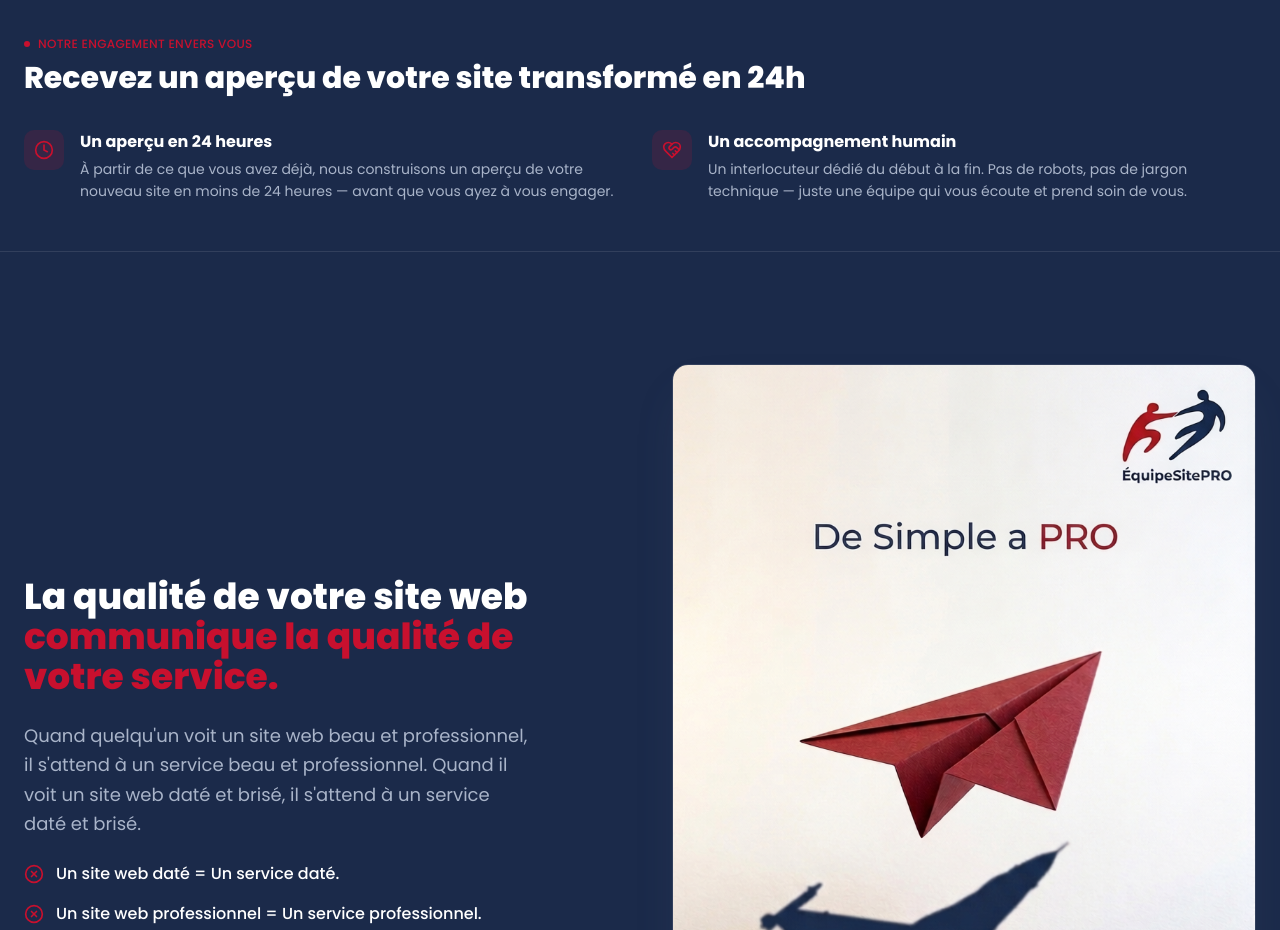
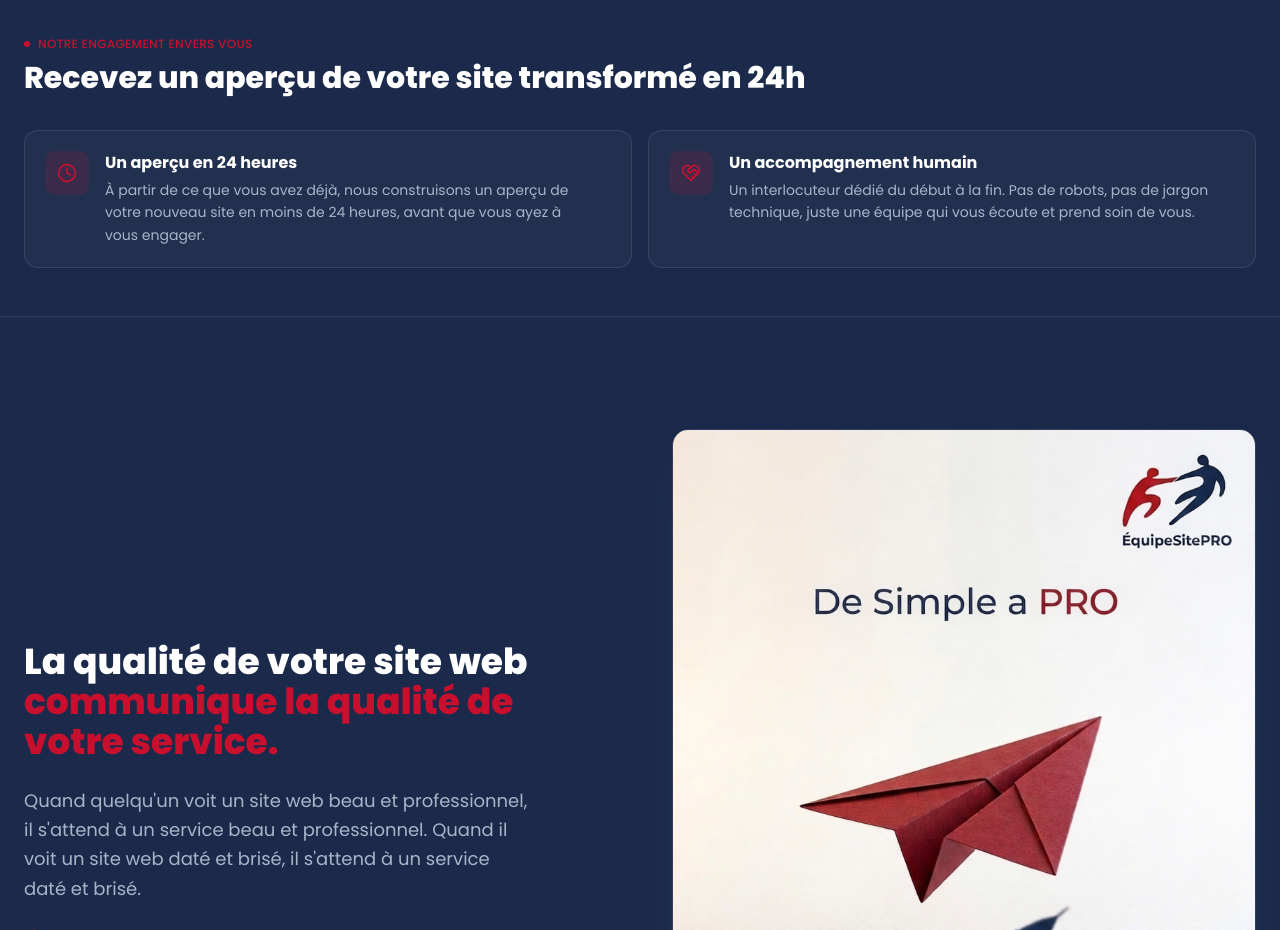
Before and after one commit to elijahdavis534-blip/equipesitepro, a Next.js app: page / in a window 1280 px wide. Shown: the part 940-1870 px from the top of the page. Built offline with nearby package versions, Linux system fonts and the light colour scheme.

Commit message:
feat: enhance UI and update i18n descriptions for clarity
Co-authored-by: elijahdavis534-blip <240624320+elijahdavis534-blip@users.noreply.github.com>

```diff
--- a/components/stone/preview-promise.tsx
+++ b/components/stone/preview-promise.tsx
@@ -31,12 +31,19 @@ export function PreviewPromise() {
         </div>
 
         {/* Two focus points */}
-        <div className="grid gap-6 md:grid-cols-2">
+        <div className="grid gap-4 md:grid-cols-2">
           {items.map((item, index) => {
             const Icon = ITEM_ICONS[index] ?? Clock;
             return (
-              <div key={item.title} className="flex items-start gap-4">
-                <span className="flex size-10 shrink-0 items-center justify-center rounded-lg bg-brand-red/15 text-brand-red">
+              <div
+                key={item.title}
+                className="group relative flex items-start gap-4 overflow-hidden rounded-xl border border-white/10 bg-white/[0.03] p-5 transition-all duration-300 ease-out hover:-translate-y-1 hover:border-brand-red/40 hover:bg-white/[0.06] hover:shadow-[0_18px_40px_-18px_rgba(220,38,38,0.5)]"
+              >
+                <span
+                  aria-hidden="true"
+                  className="pointer-events-none absolute inset-x-0 top-0 h-px bg-gradient-to-r from-transparent via-brand-red/60 to-transparent opacity-0 transition-opacity duration-300 group-hover:opacity-100"
+                />
+                <span className="flex size-11 shrink-0 items-center justify-center rounded-lg bg-brand-red/15 text-brand-red transition-all duration-300 group-hover:scale-110 group-hover:bg-brand-red group-hover:text-white">
                   <Icon className="size-5" aria-hidden="true" />
                 </span>
                 <div className="flex flex-col gap-1">
--- a/lib/i18n/dictionary.ts
+++ b/lib/i18n/dictionary.ts
@@ -40,12 +40,12 @@ export const dictionary = {
         {
           title: "Un aperçu en 24 heures",
           description:
-            "À partir de ce que vous avez déjà, nous construisons un aperçu de votre nouveau site en moins de 24 heures — avant que vous ayez à vous engager.",
+            "À partir de ce que vous avez déjà, nous construisons un aperçu de votre nouveau site en moins de 24 heures, avant que vous ayez à vous engager.",
         },
         {
           title: "Un accompagnement humain",
           description:
-            "Un interlocuteur dédié du début à la fin. Pas de robots, pas de jargon technique — juste une équipe qui vous écoute et prend soin de vous.",
+            "Un interlocuteur dédié du début à la fin. Pas de robots, pas de jargon technique, juste une équipe qui vous écoute et prend soin de vous.",
         },
         {
           title: "Votre satisfaction garantie",
@@ -506,12 +506,12 @@ export const dictionary = {
         {
           title: "A preview within 24 hours",
           description:
-            "Using what you already have, we build a preview of your new website in less than 24 hours — before you have to commit to anything.",
+            "Using what you already have, we build a preview of your new website in less than 24 hours, before you have to commit to anything.",
         },
         {
           title: "Real human support",
           description:
-            "One dedicated point of contact from start to finish. No bots, no technical jargon — just a team that listens and takes good care of you.",
+            "One dedicated point of contact from start to finish. No bots, no technical jargon, just a team that listens and takes good care of you.",
         },
         {
           title: "Your satisfaction guaranteed",
```
